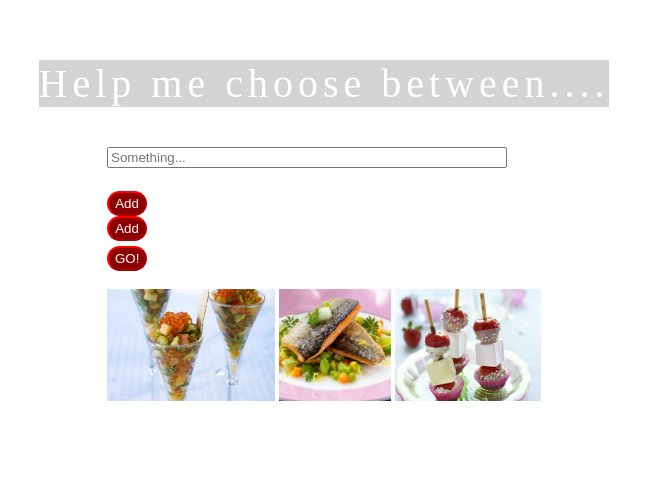
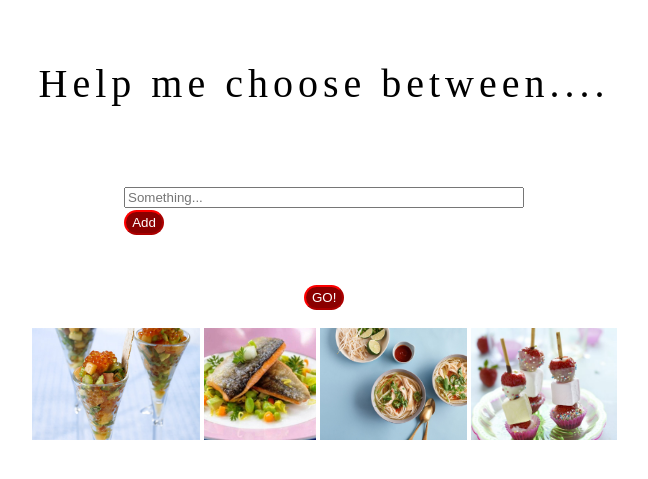
Before and after one commit to yasand/help-me-choose, a plain HTML site: page index.html in a window 1280 px wide. Shown: the part 117-596 px from the top of the page, without its empty margins (316-964 px from the left). Drawn offline with Linux system fonts and the light colour scheme.

```diff
--- a/index.html
+++ b/index.html
@@ -1,28 +1,36 @@
 <!doctype html>
 <html lang="en">
   <head>
-    <meta charset="utf-8">
+    <meta charset=utf-8>
     <title>Help me choose</title>
-    <link href="./main.css" rel="stylesheet"  style="text/css">
+    <link href="./main.css" rel="stylesheet"  type="text/css">
   </head>
-  <body>
-    <h1>Help me choose between....</h1>
-    <div>
-      <div>
+  <body class="colorChange">
+    <h1 >Help me choose between....</h1>
     <div class="inputSection">
       <div class="inputs">
         <input placeholder="Something..."></input>
       </div>
-      <br>
-      <button>Add</button>
-      <br>
-      <button class="inputOptions">Add</button>
+      <button class="addOption">Add</button>
     </div>
+    <div class="resultSection"></div>
     <button>GO!</button>
+
     <br>
-    <br>
-    <img src="förrätt.jpg" alt="Förrrätt" height="112" width="168">
-    <img src="fisk.jpg" alt="Fisk" height="112" width="112">
-    <img src="dessert.jpg" alt="Dessert" height="112" width="146">
+    <div>
+      <!--image bottom of page-->
+      <img src="förrätt.jpg" alt="Förrrätt" height="112" width="168">
+      <img src="fisk.jpg" alt="Fisk" height="112" width="112">
+      <img src="vego.jpg" alt="Vego" height="112" width="147">
+      <img src="dessert.jpg" alt="Dessert" height="112" width="146">
+    </div>
+
+
+
+
+
+
+    </script>
+
   </body>
 </html>
--- a/main.css
+++ b/main.css
@@ -10,23 +10,18 @@ h1 {
   font-size: 40px;
   letter-spacing: 5px;
   margin-bottom: 0px;
-  background-color: lightgrey;
-  color: white
 }
 .inputSection {
-  margin: 30px 0px 5px 0px;
+  margin: 80px 0px 50px 0px;
   width: 400px;
 }
 .inputs {
-  margin: inherit;
   display: flex;
   flex-direction: column;
 }
-input {
-  margin-top: 10px
-}
+
 .addOption {
-  margin-top: 30px;
+  margin-top: 2px;
 }
 
 button {
```
Also changed, not shown: vego.jpg (added).
